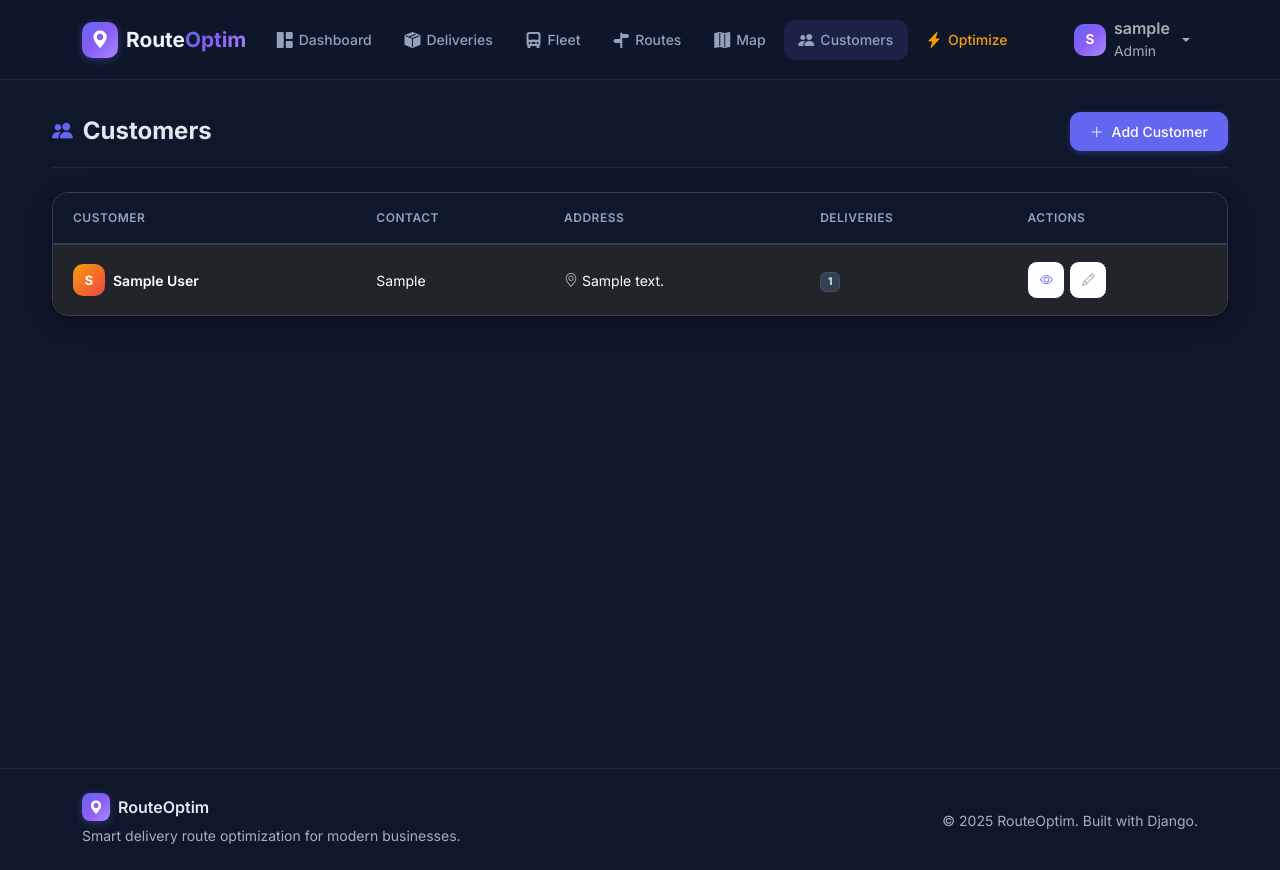
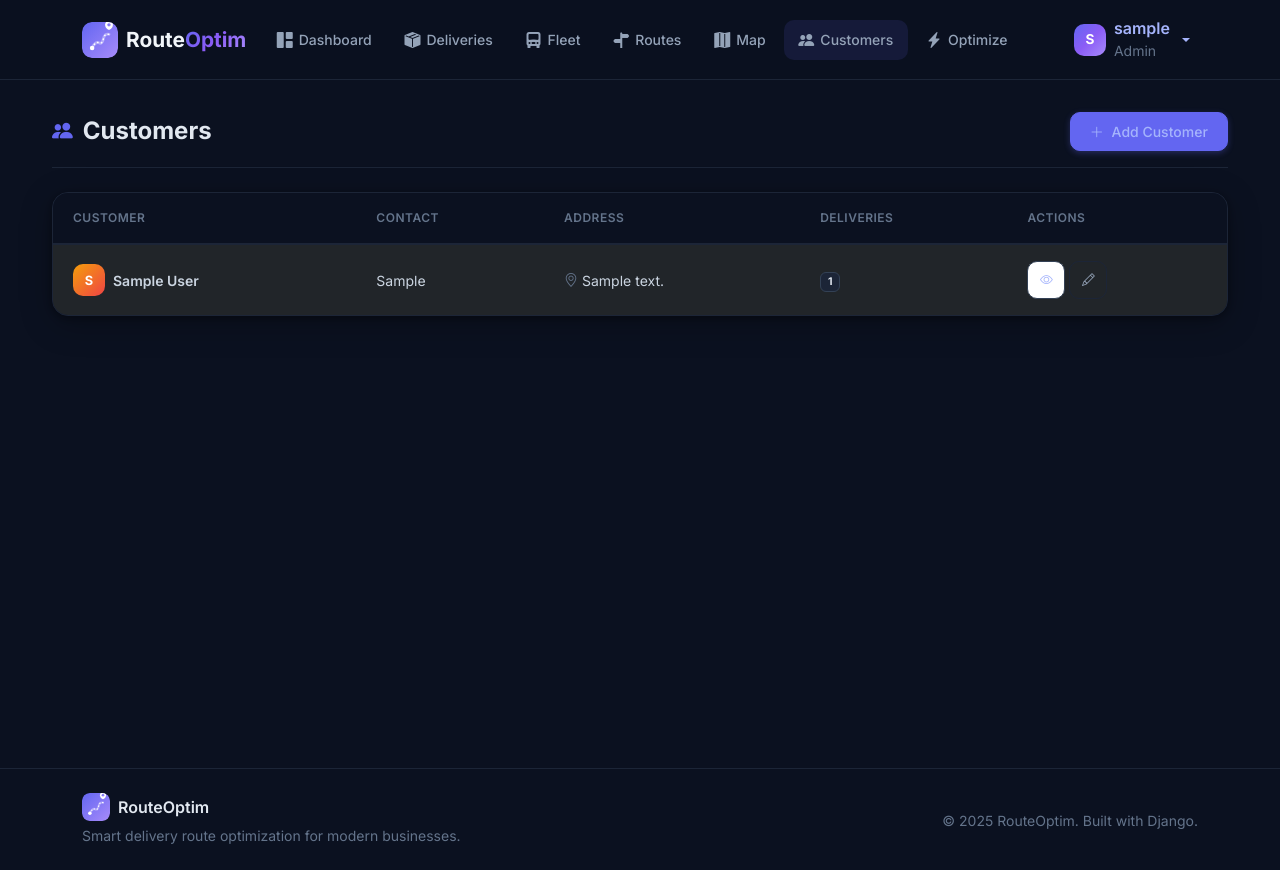
Before and after one commit to vatsnayak/routeoptim, a Django app: page /customers/ in a window 1280 px wide. Run offline with Django 5.2, Linux system fonts and the light colour scheme; a user stored in the database is signed in; tables that the repository leaves empty hold one stand-in row (values such as "Sample post").

Commit message:
Add custom SVG logo and polished dark theme
- Custom SVG logo: main logo, small navbar variant, and wordmark
- Favicon using logo-sm.svg
- Logo integrated into navbar, login, register, and footer
- Complete dark theme overhaul:
  - Deep navy background (#0b1120) with subtle card backgrounds
  - Properly themed: navbar, cards, tables, forms, dropdowns, buttons
  - Status badges with translucent dark backgrounds
  - Themed scrollbar, pagination, toasts, alerts
  - Glowing card hover effects in dark mode
  - All text colors properly adjusted for contrast

Co-Authored-By: Claude Opus 4.6 (1M context) <noreply@anthropic.com>

```diff
--- a/static/css/style.css
+++ b/static/css/style.css
@@ -783,49 +783,123 @@ body {
 ::-webkit-scrollbar-thumb:hover { background: #94a3b8; }
 
 /* ══════════════════════════════════════════
-   Dark Mode
+   Dark Mode — Full Theme
    ══════════════════════════════════════════ */
 [data-bs-theme="dark"] {
-    --primary-bg: rgba(99, 102, 241, 0.15);
-    --light: #0f172a;
+    --primary-bg: rgba(99, 102, 241, 0.12);
+    --light: #0b1120;
     --dark: #f1f5f9;
     --muted: #94a3b8;
-    --border: #1e293b;
-    --card-shadow: 0 1px 3px rgba(0,0,0,0.2), 0 6px 24px rgba(0,0,0,0.3);
-    --card-shadow-hover: 0 4px 12px rgba(0,0,0,0.3), 0 12px 40px rgba(0,0,0,0.4);
+    --border: #1c2537;
+    --card-shadow: 0 2px 8px rgba(0,0,0,0.35), 0 8px 32px rgba(0,0,0,0.25);
+    --card-shadow-hover: 0 4px 16px rgba(0,0,0,0.4), 0 16px 48px rgba(0,0,0,0.3);
 }
 
-[data-bs-theme="dark"] body { background: #0f172a; color: #e2e8f0; }
-[data-bs-theme="dark"] .glass-nav { background: rgba(15, 23, 42, 0.9); border-bottom-color: #1e293b; }
-[data-bs-theme="dark"] .glass-nav.scrolled { background: rgba(15, 23, 42, 0.97); }
+/* Base */
+[data-bs-theme="dark"] body { background: #0b1120; color: #e2e8f0; }
+
+/* Navbar */
+[data-bs-theme="dark"] .glass-nav { background: rgba(11, 17, 32, 0.92); border-bottom: 1px solid #1c2537; backdrop-filter: blur(24px); }
+[data-bs-theme="dark"] .glass-nav.scrolled { background: rgba(11, 17, 32, 0.98); box-shadow: 0 4px 30px rgba(0,0,0,0.4); }
 [data-bs-theme="dark"] .navbar-brand { color: #f1f5f9 !important; }
-[data-bs-theme="dark"] .card-modern { background: #1e293b; border-color: #334155; }
-[data-bs-theme="dark"] .card-modern .card-header { border-bottom-color: #334155; }
-[data-bs-theme="dark"] .table-modern { background: #1e293b; border-color: #334155; }
-[data-bs-theme="dark"] .table-modern thead th { background: #0f172a; border-bottom-color: #334155; color: #94a3b8; }
-[data-bs-theme="dark"] .table-modern tbody td { border-bottom-color: #1e293b; }
-[data-bs-theme="dark"] .table-modern tbody tr:hover { background: rgba(99, 102, 241, 0.05); }
-[data-bs-theme="dark"] .stat-card { background: #1e293b; border-color: #334155; }
-[data-bs-theme="dark"] .feature-card { background: #1e293b; border-color: #334155; }
-[data-bs-theme="dark"] .auth-card { background: #1e293b; border-color: #334155; }
-[data-bs-theme="dark"] .auth-card .auth-body { background: #1e293b; }
-[data-bs-theme="dark"] .form-control, [data-bs-theme="dark"] .form-select { background: #0f172a; border-color: #334155; color: #e2e8f0; }
-[data-bs-theme="dark"] .form-control:focus, [data-bs-theme="dark"] .form-select:focus { background: #0f172a; color: #e2e8f0; }
-[data-bs-theme="dark"] .footer-modern { background: #0f172a; border-top-color: #1e293b; }
-[data-bs-theme="dark"] .dropdown-menu { background: #1e293b; border-color: #334155; }
-[data-bs-theme="dark"] .dropdown-item { color: #e2e8f0; }
-[data-bs-theme="dark"] .dropdown-item:hover { background: rgba(99, 102, 241, 0.1); }
-[data-bs-theme="dark"] .delete-card { background: #1e293b; border-color: #7f1d1d; }
-[data-bs-theme="dark"] .badge.bg-light { background: #334155 !important; color: #e2e8f0 !important; }
-[data-bs-theme="dark"] .stat-icon-primary { background: rgba(99, 102, 241, 0.15); }
-[data-bs-theme="dark"] .stat-icon-warning { background: rgba(245, 158, 11, 0.15); }
-[data-bs-theme="dark"] .stat-icon-info { background: rgba(6, 182, 212, 0.15); }
-[data-bs-theme="dark"] .stat-icon-success { background: rgba(16, 185, 129, 0.15); }
-[data-bs-theme="dark"] .delivery-check-item { border-color: #334155; }
-[data-bs-theme="dark"] .delivery-check-item:hover { border-color: var(--primary-light); background: rgba(99, 102, 241, 0.1); }
-[data-bs-theme="dark"] .geocode-results { background: #1e293b !important; border-color: #334155 !important; }
-[data-bs-theme="dark"] .geocode-item { border-bottom-color: #334155; }
-[data-bs-theme="dark"] .geocode-item:hover { background: rgba(99, 102, 241, 0.15); }
+[data-bs-theme="dark"] .nav-pill { color: #94a3b8 !important; }
+[data-bs-theme="dark"] .nav-pill:hover { color: #a5b4fc !important; background: rgba(99, 102, 241, 0.1); }
+[data-bs-theme="dark"] .navbar-toggler-icon { filter: invert(1); }
+
+/* Cards */
+[data-bs-theme="dark"] .card-modern { background: #131b2e; border-color: #1c2537; }
+[data-bs-theme="dark"] .card-modern .card-header { border-bottom-color: #1c2537; color: #e2e8f0; }
+[data-bs-theme="dark"] .card-modern:hover { box-shadow: 0 8px 32px rgba(99, 102, 241, 0.08); }
+[data-bs-theme="dark"] .stat-card { background: #131b2e; border-color: #1c2537; }
+[data-bs-theme="dark"] .feature-card { background: #131b2e; border-color: #1c2537; }
+[data-bs-theme="dark"] .feature-card:hover { border-color: #334155; box-shadow: 0 8px 40px rgba(99, 102, 241, 0.12); }
+
+/* Tables */
+[data-bs-theme="dark"] .table-modern { background: #131b2e; border-color: #1c2537; }
+[data-bs-theme="dark"] .table-modern thead th { background: #0b1120; border-bottom-color: #1c2537; color: #64748b; }
+[data-bs-theme="dark"] .table-modern tbody td { border-bottom-color: #151d30; color: #cbd5e1; }
+[data-bs-theme="dark"] .table-modern tbody tr:hover { background: rgba(99, 102, 241, 0.06); }
+
+/* Auth */
+[data-bs-theme="dark"] .auth-card { background: #131b2e; border-color: #1c2537; }
+[data-bs-theme="dark"] .auth-card .auth-body { background: #131b2e; }
+[data-bs-theme="dark"] .auth-card .auth-header { background: var(--gradient-primary); }
+
+/* Forms */
+[data-bs-theme="dark"] .form-control,
+[data-bs-theme="dark"] .form-select {
+    background: #0b1120; border-color: #1c2537; color: #e2e8f0;
+}
+[data-bs-theme="dark"] .form-control:focus,
+[data-bs-theme="dark"] .form-select:focus {
+    background: #0f172a; color: #e2e8f0;
+    border-color: var(--primary-light);
+    box-shadow: 0 0 0 4px rgba(99, 102, 241, 0.15);
+}
+[data-bs-theme="dark"] .form-control::placeholder { color: #475569; }
+[data-bs-theme="dark"] .form-label { color: #cbd5e1; }
+[data-bs-theme="dark"] .input-group-text { background: #131b2e; border-color: #1c2537; color: #64748b; }
+
+/* Dropdowns */
+[data-bs-theme="dark"] .dropdown-menu { background: #131b2e; border-color: #1c2537; box-shadow: 0 8px 32px rgba(0,0,0,0.5); }
+[data-bs-theme="dark"] .dropdown-item { color: #cbd5e1; }
+[data-bs-theme="dark"] .dropdown-item:hover { background: rgba(99, 102, 241, 0.1); color: #e2e8f0; }
+[data-bs-theme="dark"] .dropdown-header { color: #94a3b8; }
+[data-bs-theme="dark"] .dropdown-divider { border-color: #1c2537; }
+
+/* Buttons */
+[data-bs-theme="dark"] .btn-outline-primary { color: #a5b4fc; border-color: #334155; }
+[data-bs-theme="dark"] .btn-outline-primary:hover { background: rgba(99, 102, 241, 0.15); color: #c7d2fe; border-color: var(--primary); }
+[data-bs-theme="dark"] .btn-outline-secondary { color: #94a3b8; border-color: #1c2537; background: transparent; }
+[data-bs-theme="dark"] .btn-outline-secondary:hover { background: #1c2537; color: #e2e8f0; }
+[data-bs-theme="dark"] .btn-ghost { color: #94a3b8; }
+[data-bs-theme="dark"] .btn-ghost:hover { color: #a5b4fc; background: rgba(99, 102, 241, 0.1); }
+
+/* Badges */
+[data-bs-theme="dark"] .badge.bg-light { background: #1c2537 !important; color: #e2e8f0 !important; border-color: #334155 !important; }
+[data-bs-theme="dark"] .status-pending { background: rgba(245, 158, 11, 0.15); color: #fbbf24; }
+[data-bs-theme="dark"] .status-transit { background: rgba(59, 130, 246, 0.15); color: #60a5fa; }
+[data-bs-theme="dark"] .status-delivered { background: rgba(16, 185, 129, 0.15); color: #34d399; }
+
+/* Stat icons */
+[data-bs-theme="dark"] .stat-icon-primary { background: rgba(99, 102, 241, 0.12); }
+[data-bs-theme="dark"] .stat-icon-warning { background: rgba(245, 158, 11, 0.12); }
+[data-bs-theme="dark"] .stat-icon-info { background: rgba(6, 182, 212, 0.12); }
+[data-bs-theme="dark"] .stat-icon-success { background: rgba(16, 185, 129, 0.12); }
+
+/* Footer */
+[data-bs-theme="dark"] .footer-modern { background: #0b1120; border-top-color: #1c2537; }
+[data-bs-theme="dark"] .footer-modern small { color: #475569; }
+
+/* Misc */
+[data-bs-theme="dark"] .delete-card { background: #131b2e; border-color: #7f1d1d; }
+[data-bs-theme="dark"] .hero::before { background: radial-gradient(ellipse, rgba(99, 102, 241, 0.12) 0%, transparent 60%); }
+[data-bs-theme="dark"] .hero-subtitle { color: #94a3b8; }
+[data-bs-theme="dark"] .hero-badge { background: rgba(99, 102, 241, 0.12); border-color: rgba(99, 102, 241, 0.2); }
+[data-bs-theme="dark"] .delivery-check-item { border-color: #1c2537; background: #131b2e; }
+[data-bs-theme="dark"] .delivery-check-item:hover { border-color: var(--primary-light); background: rgba(99, 102, 241, 0.08); }
+[data-bs-theme="dark"] .delivery-check-item:has(input:checked) { background: rgba(99, 102, 241, 0.1); }
+[data-bs-theme="dark"] .optimize-header { box-shadow: 0 4px 24px rgba(99, 102, 241, 0.2); }
+[data-bs-theme="dark"] .geocode-results { background: #131b2e !important; border-color: #1c2537 !important; }
+[data-bs-theme="dark"] .geocode-item { border-bottom-color: #1c2537; color: #cbd5e1; }
+[data-bs-theme="dark"] .geocode-item:hover { background: rgba(99, 102, 241, 0.1); }
+[data-bs-theme="dark"] .alert { background: rgba(99, 102, 241, 0.1); border-color: #1c2537; }
+[data-bs-theme="dark"] .page-header { border-bottom-color: #1c2537; }
+[data-bs-theme="dark"] .empty-state-icon { color: #334155; }
+[data-bs-theme="dark"] .text-muted { color: #64748b !important; }
+[data-bs-theme="dark"] a { color: #a5b4fc; }
+[data-bs-theme="dark"] a:hover { color: #c7d2fe; }
+[data-bs-theme="dark"] .text-dark { color: #e2e8f0 !important; }
+[data-bs-theme="dark"] .pagination .page-link { background: #131b2e; border-color: #1c2537; color: #94a3b8; }
+[data-bs-theme="dark"] .pagination .page-link:hover { background: rgba(99, 102, 241, 0.1); }
+
+/* Scrollbar dark */
+[data-bs-theme="dark"] ::-webkit-scrollbar-track { background: #0b1120; }
+[data-bs-theme="dark"] ::-webkit-scrollbar-thumb { background: #334155; }
+[data-bs-theme="dark"] ::-webkit-scrollbar-thumb:hover { background: #475569; }
+
+/* Toast dark */
+[data-bs-theme="dark"] .toast { background: #131b2e; color: #e2e8f0; }
 
 /* ══════════════════════════════════════════
    Pagination
--- a/templates/base.html
+++ b/templates/base.html
@@ -9,6 +9,7 @@
     <link href="https://fonts.googleapis.com/css2?family=Inter:wght@300;400;500;600;700;800&display=swap" rel="stylesheet">
     <link href="https://unpkg.com/aos@2.3.1/dist/aos.css" rel="stylesheet">
     {% load static %}
+    <link rel="icon" type="image/svg+xml" href="{% static 'img/logo-sm.svg' %}">
     <link href="{% static 'css/style.css' %}" rel="stylesheet">
 </head>
 <body>
@@ -16,9 +17,8 @@
     <nav class="navbar navbar-expand-lg sticky-top glass-nav">
         <div class="container">
             <a class="navbar-brand d-flex align-items-center gap-2" href="{% url 'home' %}">
-                <div class="brand-icon">
-                    <i class="bi bi-geo-alt-fill"></i>
-                </div>
+                {% load static %}
+                <img src="{% static 'img/logo-sm.svg' %}" alt="RouteOptim" width="36" height="36" style="border-radius:10px;">
                 <span class="fw-bold">Route<span class="text-gradient">Optim</span></span>
             </a>
             <button class="navbar-toggler border-0" type="button" data-bs-toggle="collapse" data-bs-target="#navbarNav">
@@ -152,9 +152,8 @@
             <div class="row align-items-center">
                 <div class="col-md-6">
                     <div class="d-flex align-items-center gap-2">
-                        <div class="brand-icon brand-icon-sm">
-                            <i class="bi bi-geo-alt-fill"></i>
-                        </div>
+                        {% load static %}
+                        <img src="{% static 'img/logo-sm.svg' %}" alt="" width="28" height="28" style="border-radius:8px;">
                         <span class="fw-semibold">RouteOptim</span>
                     </div>
                     <p class="text-muted small mt-1 mb-0">Smart delivery route optimization for modern businesses.</p>
--- a/templates/registration/login.html
+++ b/templates/registration/login.html
@@ -6,9 +6,8 @@
         <div class="col-md-5 col-lg-4" data-aos="fade-up">
             <div class="auth-card">
                 <div class="auth-header">
-                    <div class="brand-icon mx-auto mb-3" style="width:48px;height:48px;font-size:1.4rem;border-radius:14px;">
-                        <i class="bi bi-geo-alt-fill"></i>
-                    </div>
+                    {% load static %}
+                    <img src="{% static 'img/logo.svg' %}" alt="RouteOptim" width="56" height="56" class="mb-3" style="border-radius:14px;">
                     <h4 class="fw-bold mb-1">Welcome back</h4>
                     <p class="opacity-75 mb-0 small">Sign in to your RouteOptim account</p>
                 </div>
--- a/templates/registration/register.html
+++ b/templates/registration/register.html
@@ -6,9 +6,8 @@
         <div class="col-md-6 col-lg-5" data-aos="fade-up">
             <div class="auth-card">
                 <div class="auth-header">
-                    <div class="brand-icon mx-auto mb-3" style="width:48px;height:48px;font-size:1.4rem;border-radius:14px;">
-                        <i class="bi bi-person-plus-fill"></i>
-                    </div>
+                    {% load static %}
+                    <img src="{% static 'img/logo.svg' %}" alt="RouteOptim" width="56" height="56" class="mb-3" style="border-radius:14px;">
                     <h4 class="fw-bold mb-1">Create your account</h4>
                     <p class="opacity-75 mb-0 small">Start optimizing your delivery routes today</p>
                 </div>
```
Also changed, not shown: static/img/logo-sm.svg (added), static/img/logo-white.svg (added), static/img/logo.svg (added).
